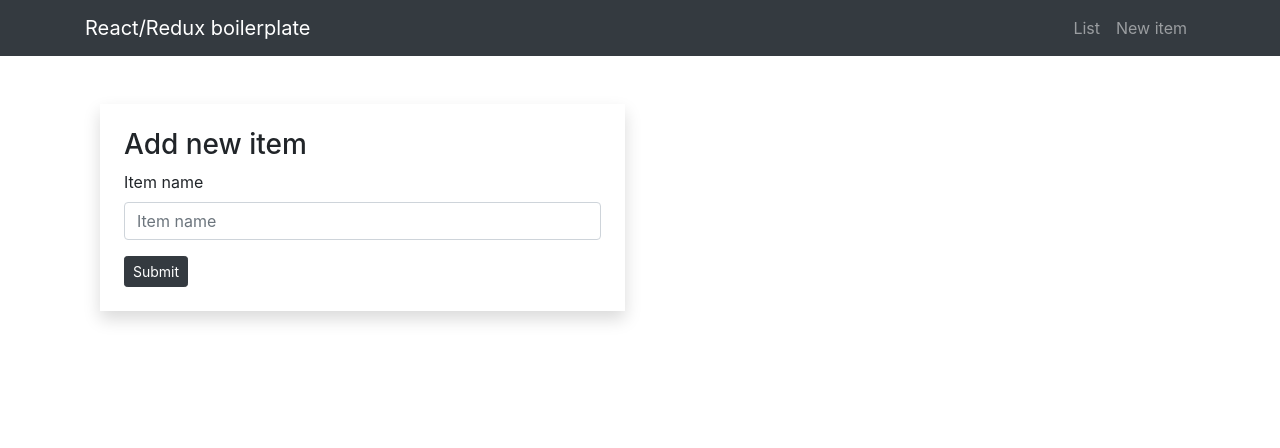
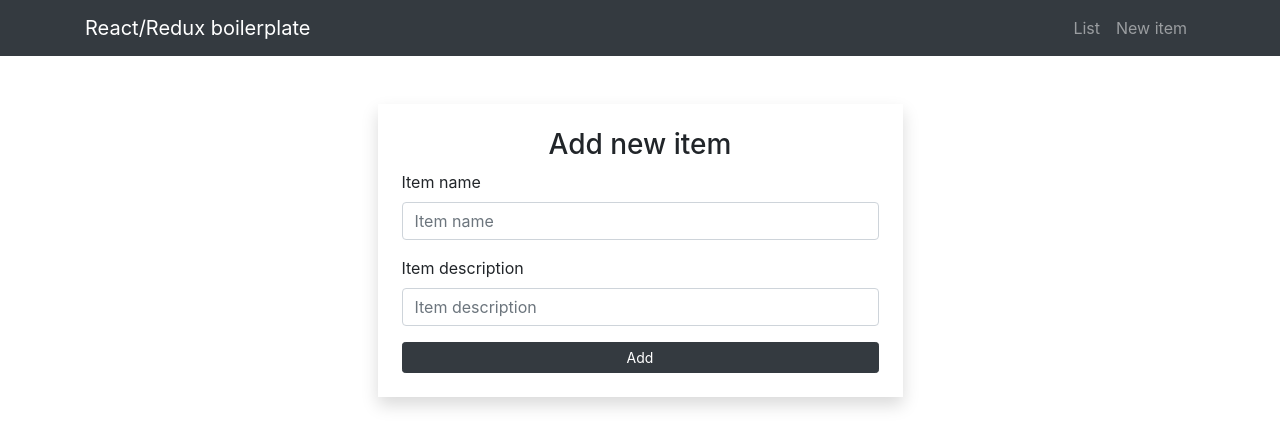
Before and after one commit to patrykbaklaj/redux_boilerplate, a React (Create React App) app in the folder client/: page /add in a window 1280 px wide. Shown: the top 448 px of the page. Built offline with nearby package versions, Linux system fonts and the light colour scheme.

Commit message:
Extend data && Implement history

```diff
--- a/client/src/actions/itemsActions.js
+++ b/client/src/actions/itemsActions.js
@@ -1,4 +1,5 @@
 import items from '../apis/items';
+import history from '../history';
 import { ADD_ITEM, DELETE_ITEM, FETCH_ITEMS } from './types';
 
 // FETCH ALL ITEM
@@ -22,6 +23,7 @@ export const addItem = item => async dispatch => {
             type: ADD_ITEM,
             payload: response.data
         });
+        history.push('/list');
     } catch (e) {
         throw e;
     }
--- a/client/src/components/App.js
+++ b/client/src/components/App.js
@@ -1,7 +1,8 @@
 import React, { Component } from 'react';
 import { connect } from 'react-redux';
 import 'bootstrap/dist/css/bootstrap.min.css';
-import { BrowserRouter as Router, Route } from 'react-router-dom';
+import { Router, Route } from 'react-router-dom';
+import history from '../history';
 import ItemAdd from './ItemAdd';
 import ItemList from './ItemList';
 import Main from './Main';
@@ -12,7 +13,7 @@ class App extends Component {
     render() {
         return (
             <div>
-                <Router>
+                <Router history={history}>
                     <div>
                         <MainNavbar />
                         <Route path="/" exact component={Main}/>
--- a/client/src/components/ItemAdd.js
+++ b/client/src/components/ItemAdd.js
@@ -5,7 +5,8 @@ import { addItem } from '../actions/itemsActions';
 
 class ItemList extends Component {
     state = {
-        itemName: ''
+        itemName: '',
+        itemDesc: ''
     };
 
     handleChange = e => {
@@ -16,7 +17,8 @@ class ItemList extends Component {
         e.preventDefault();
 
         const newItem = {
-            name: this.state.itemName
+            name: this.state.itemName,
+            description: this.state.itemDesc
         };
 
         this.props.addItem(newItem);
@@ -24,10 +26,10 @@ class ItemList extends Component {
 
     render() {
         return (
-            <Container>
+            <Container className='d-flex justify-content-center'>
                 <div className='col-md-6'>
                     <div className='mt-5 mb-5 shadow p-4'>
-                        <h3 className='h3'>Add new item</h3>
+                        <h3 className='h3 text-center'>Add new item</h3>
                         <Form onSubmit={e => this.handleSubmit(e)}>
                             <FormGroup>
                                 <Label for='itemName'>Item name</Label>
@@ -39,8 +41,18 @@ class ItemList extends Component {
                                     onChange={this.handleChange}
                                 />
                             </FormGroup>
-                            <Button color='dark' size='sm' type='submit'>
-                                Submit
+                            <FormGroup>
+                                <Label for='itemDesc'>Item description</Label>
+                                <Input
+                                    type='text'
+                                    name='itemDesc'
+                                    id='itemDesc'
+                                    placeholder='Item description'
+                                    onChange={this.handleChange}
+                                />
+                            </FormGroup>
+                            <Button color='dark' size='sm' block type='submit'>
+                                Add
                             </Button>
                         </Form>
                     </div>
--- a/client/src/components/ItemList.js
+++ b/client/src/components/ItemList.js
@@ -29,11 +29,11 @@ class ItemList extends Component {
                     <ListGroupItem >
                         <ListGroupItemHeading>{item.name}</ListGroupItemHeading>
                         <ListGroupItemText>
-                            ListGroupItem texteasdasd asdasd
+                            {item.description}
                         </ListGroupItemText>
                         <Row>
                             <Col md='6'>
-                                <em>Insert date here</em>
+                                <em>{new Date(item.date).toLocaleDateString()} {new Date(item.date).toLocaleTimeString()}</em>
                             </Col>
                             <Col md='6' className='text-right'>
                                 <Button className='mr-2' color='warning'>
@@ -53,7 +53,7 @@ class ItemList extends Component {
     render() {
         return (
             <div>
-                <Container>
+                <Container className="mt-5">
                     <ListGroup>{this.renderItem()}</ListGroup>
                 </Container>
             </div>
--- /dev/null
+++ b/client/src/history.js
@@ -0,0 +1,2 @@
+import { createBrowserHistory } from "history";
+export default createBrowserHistory();
```
Also changed, not shown: 2 other files (tests, documents, lock files or other folders).
